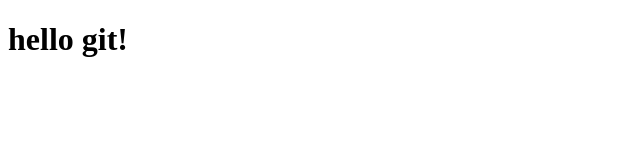
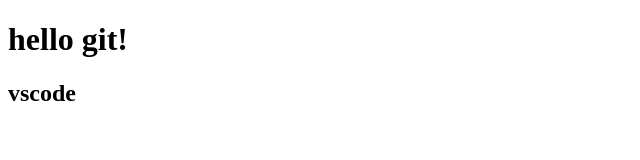
Before and after one commit to RoyceYeh/CFD103, a plain HTML site: page index.html in a window 1280 px wide. Shown: the whole page, without its empty margins (0-640 px from the left). Drawn offline with Linux system fonts and the light colour scheme.

Commit message:
vscodea快捷

```diff
--- a/index.html
+++ b/index.html
@@ -8,5 +8,6 @@
   </head>
   <body>
     <h1>hello git!</h1>
+    <h2>vscode</h2>
   </body>
 </html>
```
